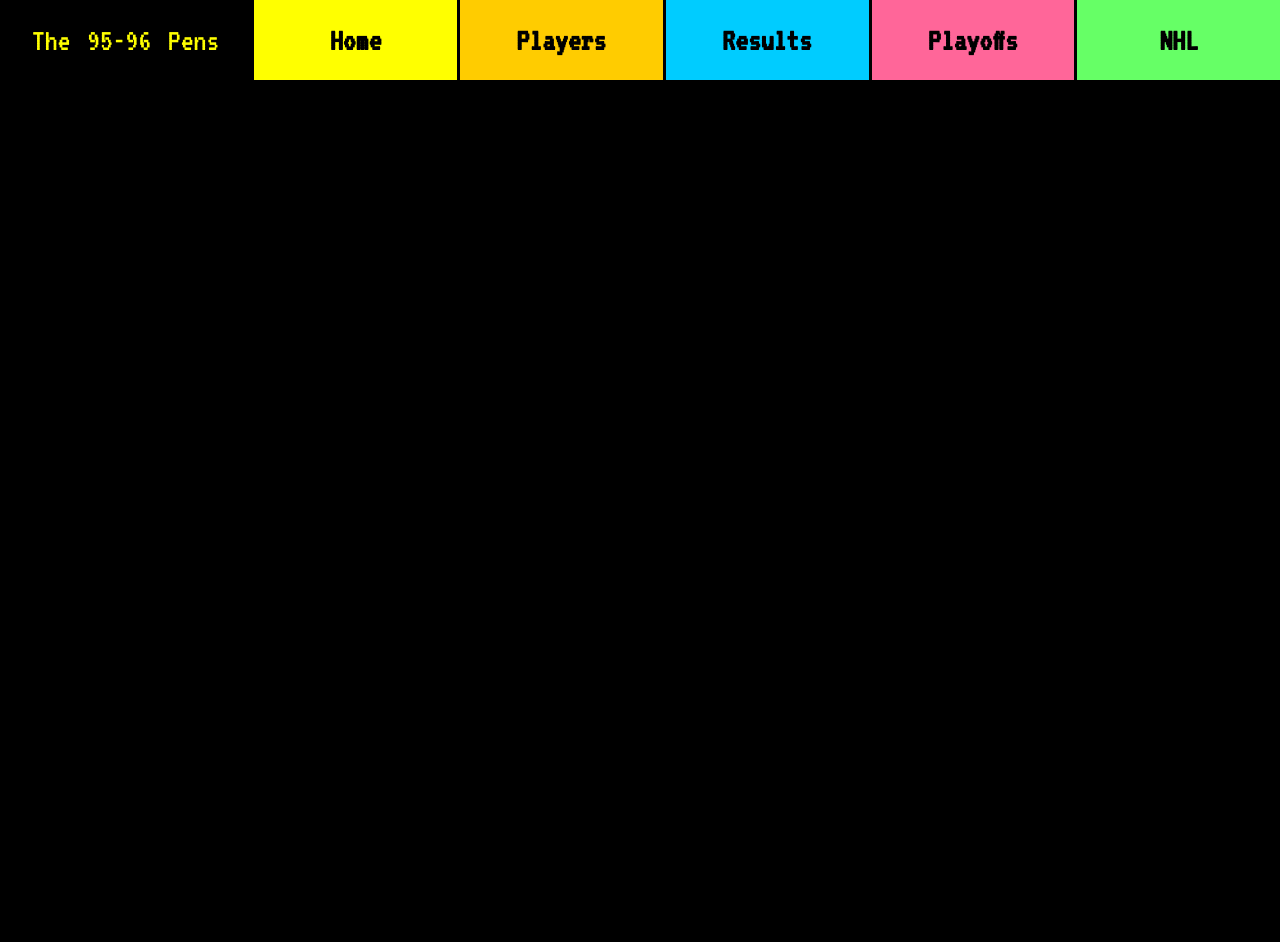
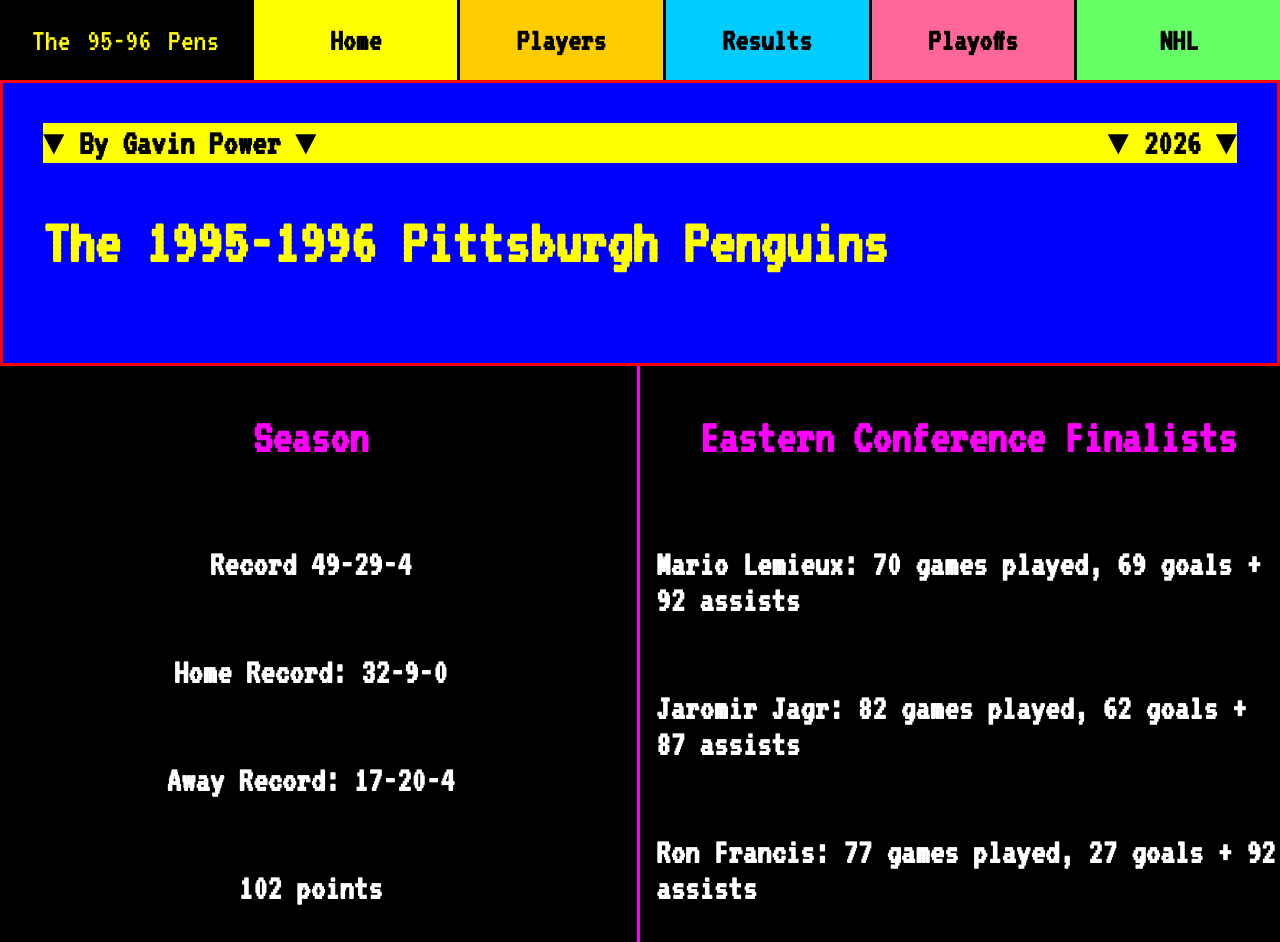
Before and after one commit to powerrgav/96pens, an Angular app: page / in a window 1280 px wide. Before the commit the page ends 800 px from the top, so only its background shows below. Built offline with nearby package versions, Linux system fonts and the light colour scheme.

Commit message:
Finish home page
- Finished the home page (more or less)

```diff
--- a/src/app/app.routes.ts
+++ b/src/app/app.routes.ts
@@ -1,3 +1,9 @@
 import { Routes } from '@angular/router';
-
-export const routes: Routes = [];
+import { Home } from './home/home';
+export const routes: Routes = [
+    {
+        path:'',
+        title:'',
+        component:Home,
+    }
+];
--- a/src/app/app.ts
+++ b/src/app/app.ts
@@ -8,6 +8,7 @@
   imports: [RouterOutlet, Header, Home],
   template: `
               <app-header />
+              <app-home></app-home>
               `,
   styleUrl: './app.css'
 })
--- a/src/app/home/home.css
+++ b/src/app/home/home.css
@@ -0,0 +1,55 @@
+
+.landingWrapper{
+    background-color: blue;
+    border: 3px solid red;
+    margin-inline:auto;
+    padding: 2.5rem;
+}
+
+.landingHeader{
+    display: flex;
+    background-color: yellow;
+    color: black;
+    font-size: 2.25rem;
+    font-weight: 600;
+    line-height: 2.5rem;
+    justify-content: space-between;
+}
+
+.landingTitle{
+    font-size: 4rem;
+    color: yellow;
+    font-weight: 700;
+    margin-top: 3rem;
+    margin-bottom: 3rem;
+}
+
+.accoladesWrapper{
+    font-size: 2.25rem;
+    font-weight: 600;
+    background-color: black;
+    color: white;
+}
+
+.gridCols{
+    display: grid;
+    grid-template-columns: 1fr 1fr;
+    align-items: center;
+}
+
+.leftAccoladeColumn{
+    display: flex;
+    flex-direction: column;
+    align-items: center;
+    justify-items: center;
+    border-right: 3px solid magenta;
+    padding-right: 1rem;
+}
+
+.rightAccoladeColumn{
+    display: flex;
+    flex-direction: column;
+    align-items: center;
+    justify-items: center;
+    padding-left: 1rem;
+}
--- a/src/app/home/home.html
+++ b/src/app/home/home.html
@@ -1 +1,33 @@
-<p>home works!</p>
+<main>
+
+    <div class="landingWrapper"><!--Start landing wrapper-->
+        <div class="landingHeader"><!--Start landing header-->
+            <span>▼ By Gavin Power ▼</span>
+            <span>▼ 2026 ▼</span>
+        </div><!--End landing wrapper-->
+        <div class="landingTitle">
+            <span>The 1995-1996 Pittsburgh Penguins</span>
+        </div>
+    </div><!--End landing wrapper-->
+
+    <div class="accoladesWrapper"> <!--Start accolades wrapper-->
+        <div class="gridCols"><!--Grid columns-->
+            <div class="leftAccoladeColumn"><!--Left column-->
+                <p style="color: magenta; font-size: 3rem;">Season</p>
+                <p>Record 49-29-4</p>
+                <p>Home Record: 32-9-0</p>
+                <p>Away Record: 17-20-4</p>
+                <p>102 points</p>
+
+            </div>
+
+            <div class="rightAccoladeColumn"><!--Right column-->
+                <p style="color: magenta; font-size: 3rem;">Eastern Conference Finalists</p>
+                <p>Mario Lemieux: 70 games played, 69 goals + 92 assists</p>
+                <p>Jaromir Jagr: 82 games played, 62 goals + 87 assists</p>
+                <p>Ron Francis: 77 games played, 27 goals + 92 assists</p>
+            </div>
+
+        </div><!--End grid-->
+    </div><!--End accolades wrapper-->
+</main>
```
